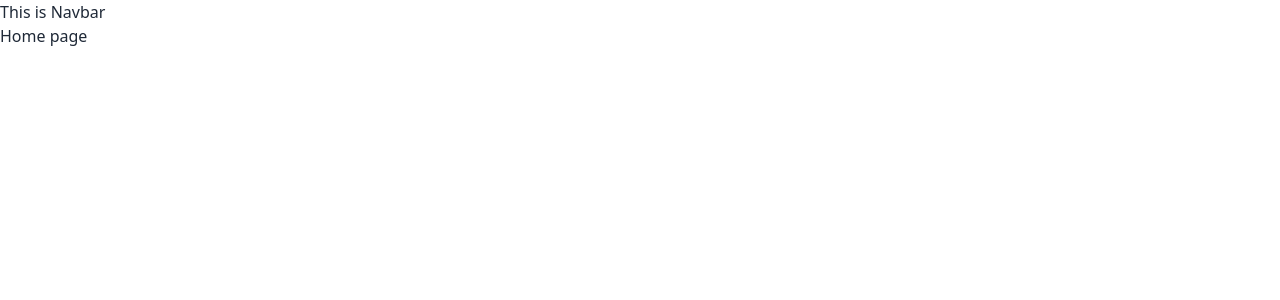
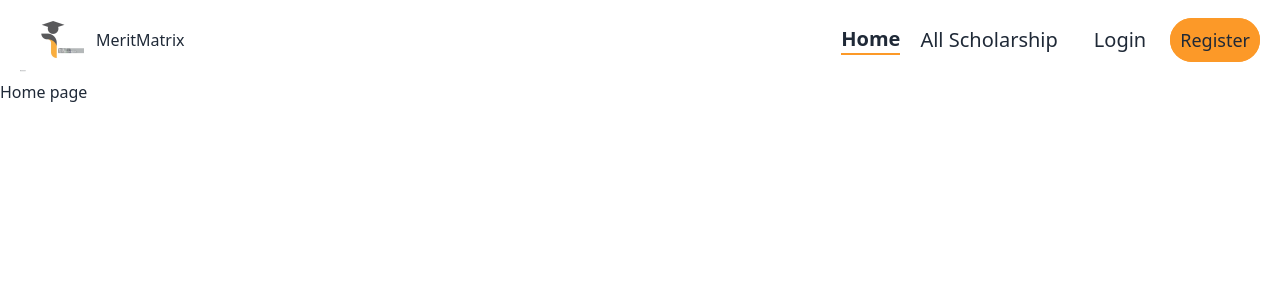
Before and after one commit to mohaiminul375/merit-matrix-client, a React (Vite) app: page / in a window 1280 px wide. Shown: the top 300 px of the page. Built offline with nearby package versions, Linux system fonts and the light colour scheme.

Commit message:
create navbar layout

```diff
--- a/src/App.jsx
+++ /dev/null
@@ -1,35 +0,0 @@
-import { useState } from 'react'
-import reactLogo from './assets/react.svg'
-import viteLogo from '/vite.svg'
-import './App.css'
-
-function App() {
-  const [count, setCount] = useState(0)
-
-  return (
-    <>
-      <div>
-        <a href="https://vitejs.dev" target="_blank">
-          <img src={viteLogo} className="logo" alt="Vite logo" />
-        </a>
-        <a href="https://react.dev" target="_blank">
-          <img src={reactLogo} className="logo react" alt="React logo" />
-        </a>
-      </div>
-      <h1>Vite + React</h1>
-      <div className="card">
-        <button onClick={() => setCount((count) => count + 1)}>
-          count is {count}
-        </button>
-        <p>
-          Edit <code>src/App.jsx</code> and save to test HMR
-        </p>
-      </div>
-      <p className="read-the-docs">
-        Click on the Vite and React logos to learn more
-      </p>
-    </>
-  )
-}
-
-export default App
--- a/src/Router/Router.jsx
+++ b/src/Router/Router.jsx
@@ -13,6 +13,10 @@ export const router = createBrowserRouter([{
         {
             path:'/login',
             element:<h2>Login</h2>
+        },
+        {
+            path:'/register',
+            element:<h3>Register</h3>
         }
     ]
 }]);
--- a/src/component/Shared/Navbar.jsx
+++ b/src/component/Shared/Navbar.jsx
@@ -1,11 +1,103 @@
+import { NavLink } from "react-router-dom";
+import logo from "../../assets/logo.jpg";
+const Navbar = () => {
+  const navLins = (
+    <>
+      <NavLink
+        className={({ isActive }) =>
+          isActive ? "text-xl font-bold border-b-2 border-[#FC9928]" : "text-xl"
+        }
+        to="/"
+      >
+        Home
+      </NavLink>
+      <NavLink
+        className={({ isActive }) =>
+          isActive ? "text-xl font-bold border-b-2 border-[#FC9928]" : "text-xl"
+        }
+        to="/all-scholarship"
+      >
+        All Scholarship
+      </NavLink>
+    </>
+  );
+  return (
+    <div className="navbar bg-base-100 justify-between px-5">
+      <div className="w">
+        <div className="dropdown">
+          <div tabIndex={0} role="button" className="btn btn-ghost lg:hidden">
+            <svg
+              xmlns="http://www.w3.org/2000/svg"
+              className="h-5 w-5"
+              fill="none"
+              viewBox="0 0 24 24"
+              stroke="currentColor"
+            >
+              <path
+                strokeLinecap="round"
+                strokeLinejoin="round"
+                strokeWidth="2"
+                d="M4 6h16M4 12h8m-8 6h16"
+              />
+            </svg>
+          </div>
+          <ul
+            tabIndex={0}
+            className="menu menu-sm dropdown-content mt-3 z-[1] p-2 shadow bg-base-100 rounded-box w-52"
+          >
+            <li>
+              <a>Item 1</a>
+            </li>
+            <li>
+              <a>Parent</a>
+              <ul className="p-2">
+                <li>
+                  <a>Submenu 1</a>
+                </li>
+                <li>
+                  <a>Submenu 2</a>
+                </li>
+              </ul>
+            </li>
+            <li>
+              <a>Item 3</a>
+            </li>
+          </ul>
+        </div>
+        <div className="flex items-center gap-3">
+          <img className="w-16" src={logo} alt="" />
+          <h2>MeritMatrix</h2>
+        </div>
+      </div>
+      {/* right */}
+      <div className="gap-8">
+        <div className="hidden lg:flex">
+          <ul className="menu menu-horizontal px-1 gap-5 items-center">
+            {navLins}
+          </ul>
+        </div>
+        <div className="">
+          <NavLink
+           className={({ isActive }) =>
+            isActive ? "text-xl font-bold border-b-2 border-[#FC9928]" : "text-xl"
+          }
+            to="/login"
+          >
+            Login
+          </NavLink>
+          <NavLink
 
-
-const Navbar = () => {
-    return (
-        <div>
-            <h2>This is Navbar</h2>
+          className={({ isActive }) =>
+            isActive
+              ? "text-lg border-2 rounded-full p-2 border-black bg-[#FC9928] ml-6"
+              : "text-lg border-2 rounded-full p-2 border-[#FC9928] bg-[#FC9928] ml-6"
+          } to="/register">
+            Register
+          </NavLink>
         </div>
-    );
+      </div>
+    </div>
+  );
 };
 
 export default Navbar;
--- a/src/main.jsx
+++ b/src/main.jsx
@@ -1,6 +1,6 @@
 import React from "react";
 import ReactDOM from "react-dom/client";
-import App from "./App.jsx";
+// import App from "./App.jsx";
 import "./index.css";
 import { RouterProvider } from "react-router-dom";
 import { router } from "./Router/Router.jsx";
```
Also changed, not shown: src/assets/logo.jpg (added).
